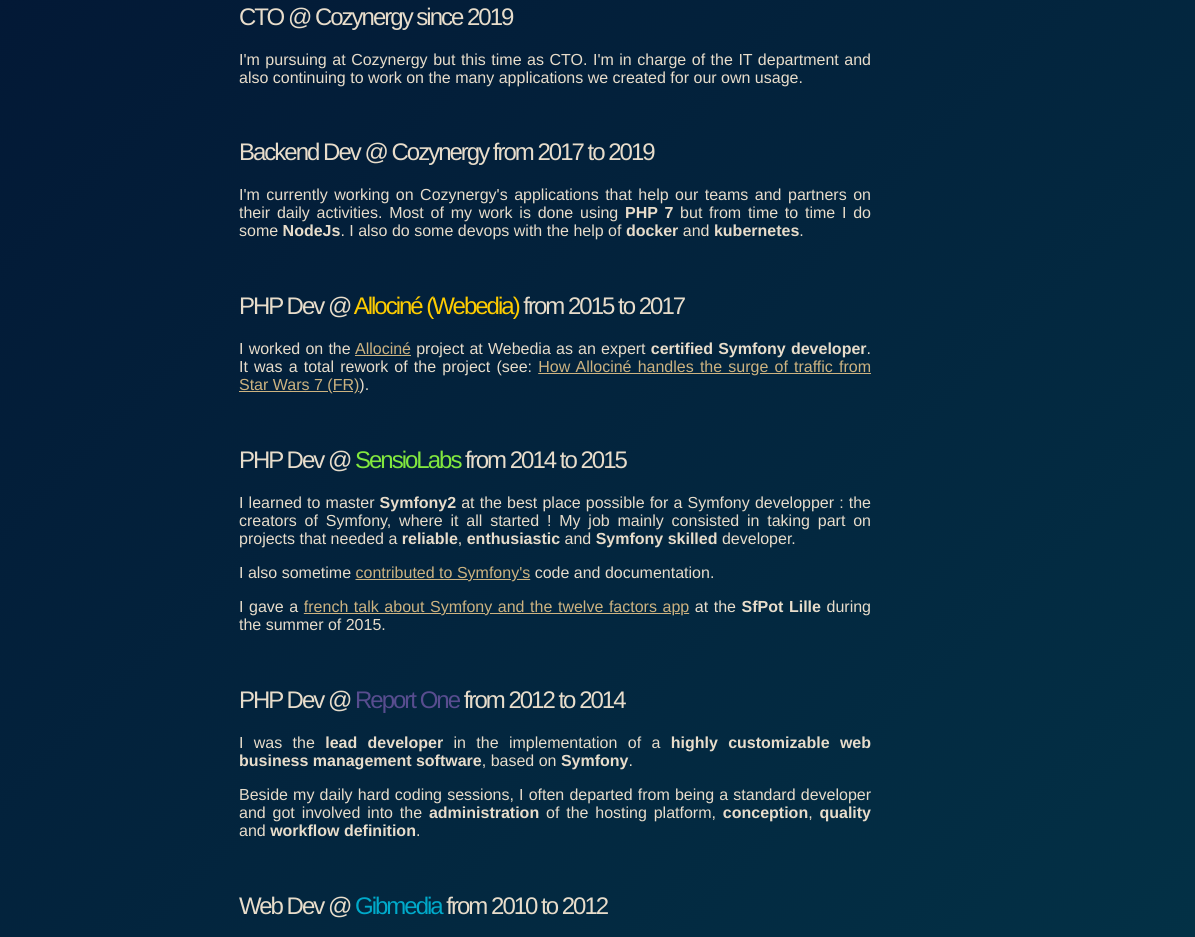
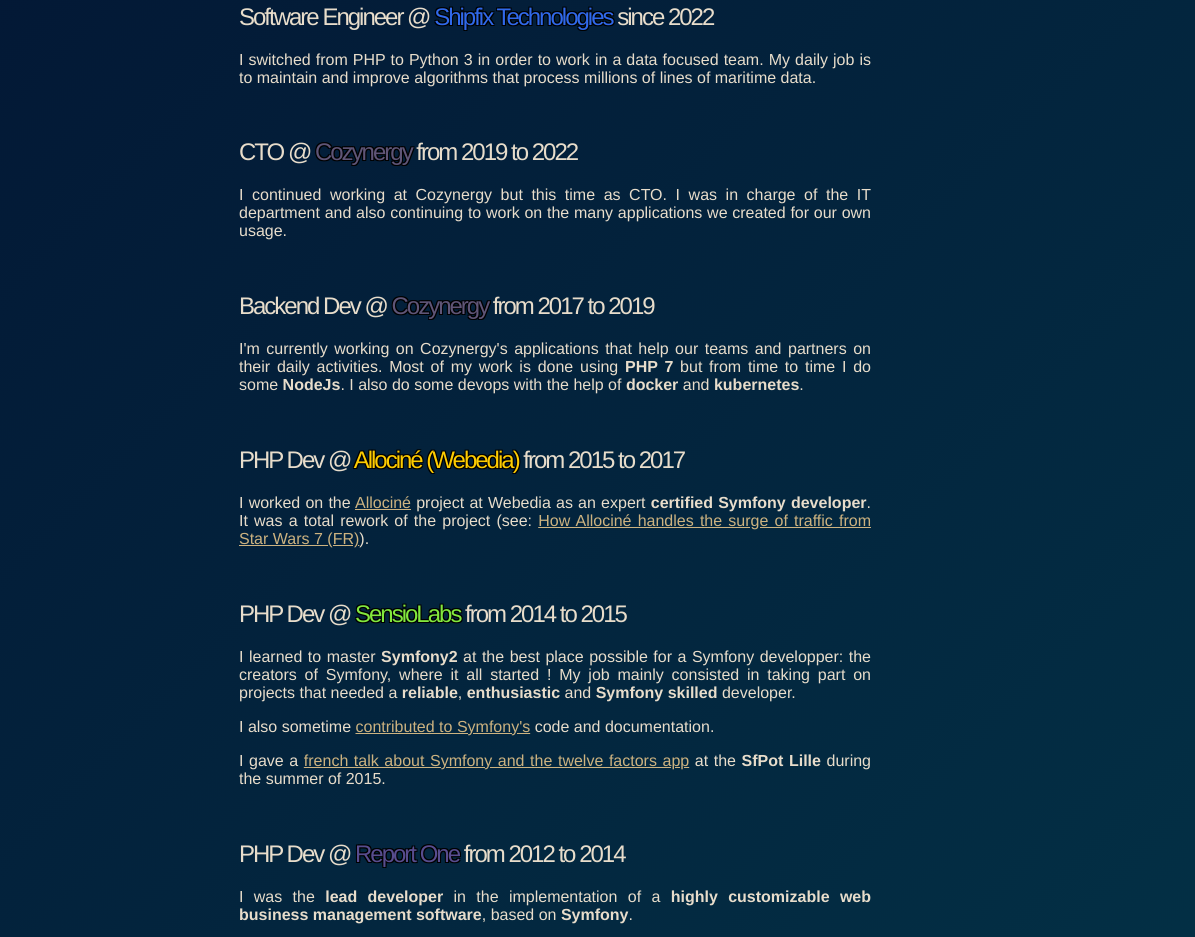
Before and after one commit to OwlyCode/homepage-prod, a plain HTML site: page jobs.html in a window 1280 px wide. Shown: the part 156-1093 px from the top of the page, 85-1280 px from the left. Drawn offline with Linux system fonts and the light colour scheme.

Commit message:
Updated job

```diff
--- a/assets/main.css
+++ b/assets/main.css
@@ -166,6 +166,10 @@
 
  tr:nth-child(even) {
   background-color: #033649;
+}
+
+.job-name {
+  text-shadow: -1px -1px 0 #000, 1px -1px 0 #000, -1px 1px 0 #000, 1px 1px 0 #000
 }/*!
  *  Font Awesome 4.3.0 by @davegandy - http://fontawesome.io - @fontawesome
  *  License - http://fontawesome.io/license (Font: SIL OFL 1.1, CSS: MIT License)
--- a/blog/rss.xml
+++ b/blog/rss.xml
@@ -3,7 +3,7 @@
     <channel>
         <title>Tristan Maindron - Symfony Certified Expert Developper - Web Log</title>
         <description>Ceci est un exemple de flux rss 2.0</description>
-        <lastBuildDate>February 6, 2019 17:50</lastBuildDate>
+        <lastBuildDate>March 2, 2022 18:03</lastBuildDate>
         <link>https://tristan.maindron.io/blog/rss.xml</link>
                     <item>
                 <title>Ludum Dare 43: Post mortem of Panquetzalt</title>
--- a/jobs.html
+++ b/jobs.html
@@ -25,16 +25,25 @@
 
                 <section>
                     <div class="job narrowed">
-                <h2 class="jobtitle">CTO @ <span style="color: #0">Cozynergy</span>
+                <h2 class="jobtitle">Software Engineer @ <span class="job-name" style="color: #3069ea">Shipfix Technologies</span>
                 <span>
-                                    since 2019
+                                    since 2022
                                 </span>
                 </h2>
-                <p>I'm pursuing at Cozynergy but this time as CTO. I'm in charge of the IT department and also continuing to work on
+                <p>I switched from PHP to Python 3 in order to work in a data focused team. My daily job is to maintain and improve
+algorithms that process millions of lines of maritime data.</p>
+            </div>
+                    <div class="job narrowed">
+                <h2 class="jobtitle">CTO @ <span class="job-name" style="color: #5f5577">Cozynergy</span>
+                <span>
+                                    from 2019 to 2022
+                                </span>
+                </h2>
+                <p>I continued working at Cozynergy but this time as CTO. I was in charge of the IT department and also continuing to work on
 the many applications we created for our own usage.</p>
             </div>
                     <div class="job narrowed">
-                <h2 class="jobtitle">Backend Dev @ <span style="color: #0">Cozynergy</span>
+                <h2 class="jobtitle">Backend Dev @ <span class="job-name" style="color: #5f5577">Cozynergy</span>
                 <span>
                                     from 2017 to 2019
                                 </span>
@@ -43,7 +52,7 @@
 I do some <strong>NodeJs</strong>. I also do some devops with the help of <strong>docker</strong> and <strong>kubernetes</strong>.</p>
             </div>
                     <div class="job narrowed">
-                <h2 class="jobtitle">PHP Dev @ <span style="color: #fecc00">Allociné (Webedia)</span>
+                <h2 class="jobtitle">PHP Dev @ <span class="job-name" style="color: #fecc00">Allociné (Webedia)</span>
                 <span>
                                     from 2015 to 2017
                                 </span>
@@ -51,19 +60,19 @@
                 <p>I worked on the <a href="http://www.allocine.fr/">Allociné</a> project at Webedia as an expert <strong>certified Symfony developer</strong>. It was a total rework of the project (see: <a href="http://business.lesechos.fr/directions-numeriques/technologie/cloud-computing/021575025646-comment-allocine-absorbe-le-pic-de-visites-liees-a-star-wars-205663.php">How Allociné handles the surge of traffic from Star Wars 7 (FR)</a>).</p>
             </div>
                     <div class="job narrowed">
-                <h2 class="jobtitle">PHP Dev @ <span style="color: #82e83e">SensioLabs</span>
+                <h2 class="jobtitle">PHP Dev @ <span class="job-name" style="color: #82e83e">SensioLabs</span>
                 <span>
                                     from 2014 to 2015
                                 </span>
                 </h2>
                 <p>I learned to master <strong>Symfony2</strong> at the best place possible
-for a Symfony developper : the creators of Symfony, where it all started ! My job mainly
+for a Symfony developper: the creators of Symfony, where it all started ! My job mainly
 consisted in taking part on projects that needed a <strong>reliable</strong>, <strong>enthusiastic</strong> and <strong>Symfony skilled</strong> developer.</p>
 <p>I also sometime <a href="https://github.com/symfony/symfony/commits?author=OwlyCode">contributed to Symfony's</a> code and documentation.</p>
 <p>I gave a <a href="http://fr.slideshare.net/OwlyCode/sf-pot2">french talk about Symfony and the twelve factors app</a> at the <strong>SfPot Lille</strong>  during the summer of 2015.</p>
             </div>
                     <div class="job narrowed">
-                <h2 class="jobtitle">PHP Dev @ <span style="color: #584d8f">Report One</span>
+                <h2 class="jobtitle">PHP Dev @ <span class="job-name" style="color: #584d8f">Report One</span>
                 <span>
                                     from 2012 to 2014
                                 </span>
@@ -75,7 +84,7 @@
 <strong>conception</strong>, <strong>quality</strong> and <strong>workflow definition</strong>.</p>
             </div>
                     <div class="job narrowed">
-                <h2 class="jobtitle">Web Dev @ <span style="color: #00AACA">Gibmedia</span>
+                <h2 class="jobtitle">Web Dev @ <span class="job-name" style="color: #00AACA">Gibmedia</span>
                 <span>
                                     from 2010 to 2012
                                 </span>
@@ -88,7 +97,7 @@
 learned all of my <strong>Symfony 1.4</strong> tricks.</p>
             </div>
                     <div class="job narrowed">
-                <h2 class="jobtitle">Freelance @ <span style="color: #8a96a4">Rhylium</span>
+                <h2 class="jobtitle">Freelance @ <span class="job-name" style="color: #8a96a4">Rhylium</span>
                 <span>
                                     from 2009 to 2011
                                 </span>
@@ -100,7 +109,7 @@
 death situations.</p>
             </div>
                     <div class="job narrowed">
-                <h2 class="jobtitle">Web Dev @ <span style="color: #ff6600">Teknivision</span>
+                <h2 class="jobtitle">Web Dev @ <span class="job-name" style="color: #ff6600">Teknivision</span>
                 <span>
                                     during 2009
                                 </span>
```
Also changed, not shown: blog/read/2019-02-06-20-15-ludumdare.html (+1 -1 lines), index.html (+11 -6 lines).
